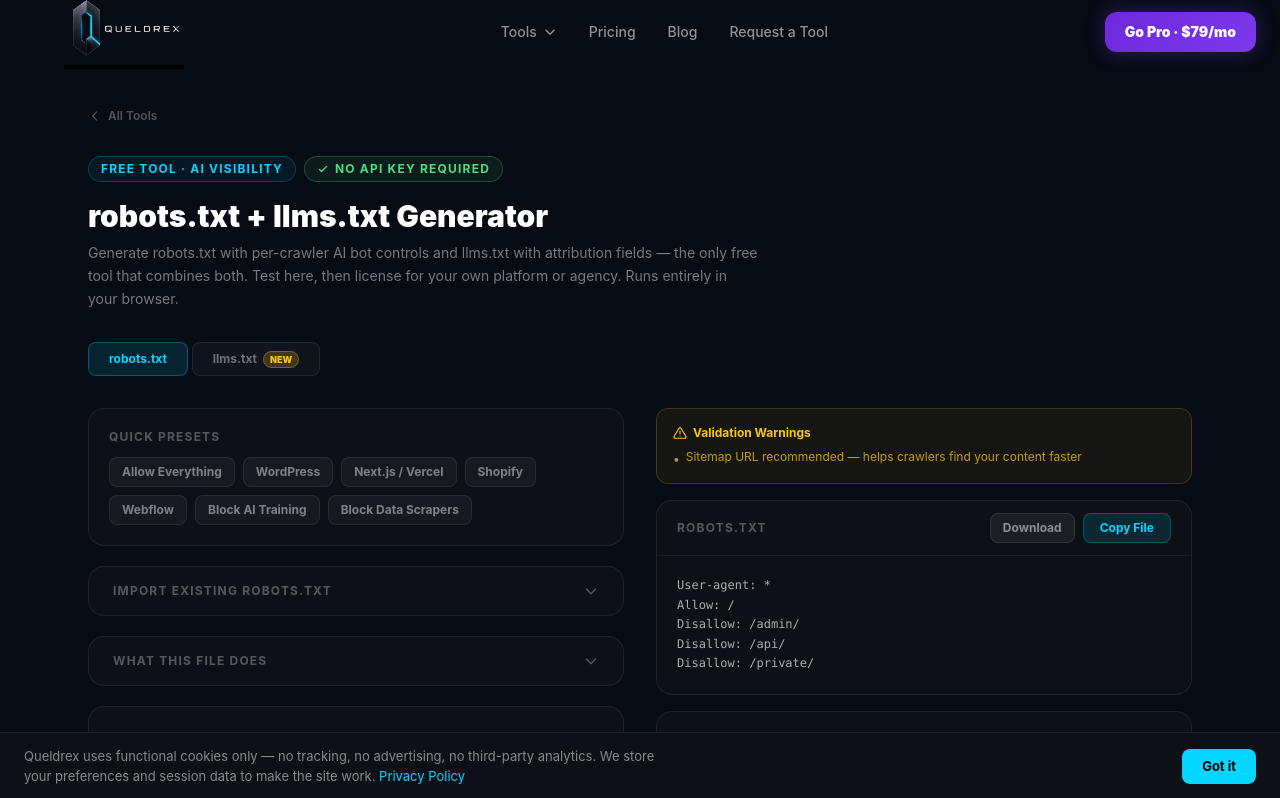
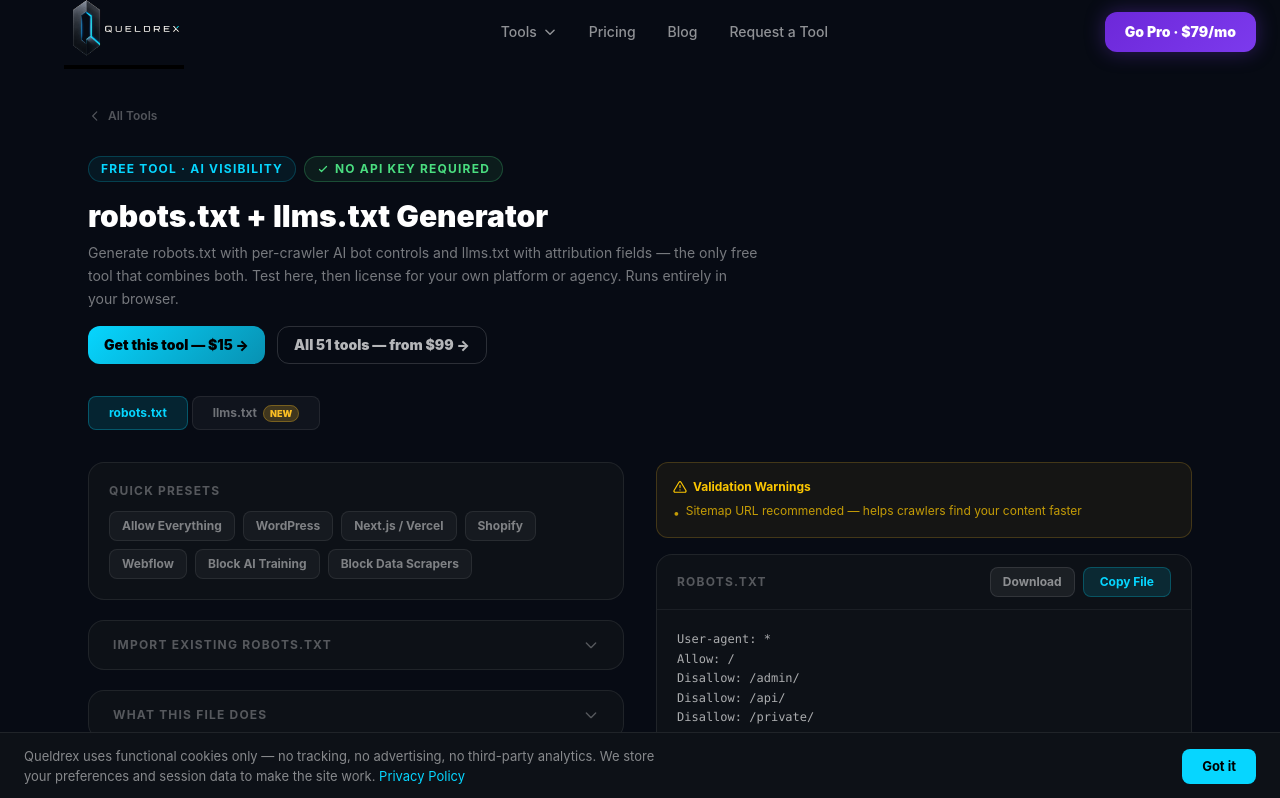
Before and after one commit to Queldrex/tools-platform, a Next.js app: page /tools/robots-generator in a window 1280 px wide. Shown: the top 798 px of the page. Built offline with nearby package versions, Linux system fonts and the light colour scheme.

Commit message:
feat: robots-generator v2 — URL path tester, pricing CTAs, license CTA

```diff
--- a/app/tools/robots-generator/page.tsx
+++ b/app/tools/robots-generator/page.tsx
@@ -505,9 +505,13 @@ export default function RobotsTxtGeneratorPage() {
             </div>
           </div>
           <h1 className="text-3xl font-black text-white mb-2">robots.txt + llms.txt Generator</h1>
-          <p className="text-white/45 text-sm leading-relaxed max-w-2xl">
+          <p className="text-white/45 text-sm leading-relaxed max-w-2xl mb-4">
             Generate robots.txt with per-crawler AI bot controls and llms.txt with attribution fields — the only free tool that combines both. Test here, then license for your own platform or agency. Runs entirely in your browser.
           </p>
+          <div className="flex gap-3 flex-wrap">
+            <Link href="/pricing" className="inline-flex items-center gap-1.5 px-4 py-2 rounded-xl text-sm font-black text-black" style={{ background: 'linear-gradient(135deg,#06d6ff,#0891b2)' }}>Get this tool — $15 →</Link>
+            <Link href="/pricing" className="inline-flex items-center gap-1.5 px-4 py-2 rounded-xl text-sm font-black border text-white/70" style={{ borderColor: 'rgba(255,255,255,0.15)' }}>All 51 tools — from $99 →</Link>
+          </div>
         </div>
 
         {/* Tab switcher */}
@@ -1359,6 +1363,14 @@ export default function RobotsTxtGeneratorPage() {
             ))}
           </div>
         </div>
+        <div className="mt-14 rounded-2xl border p-6 text-center" style={{ background: 'rgba(6,214,255,0.04)', borderColor: 'rgba(6,214,255,0.12)' }}>
+          <p className="text-white font-black mb-1">Add robots.txt generation to your platform</p>
+          <p className="text-white/40 text-sm mb-4">30+ crawlers, AI training blocker, LLMs.txt, URL tester. One-time license.</p>
+          <div className="flex gap-3 justify-center flex-wrap">
+            <Link href="/pricing" className="px-5 py-2.5 rounded-xl text-sm font-black text-black" style={{ background: 'linear-gradient(135deg,#06d6ff,#0891b2)' }}>Get this tool — $15 →</Link>
+            <Link href="/pricing" className="px-5 py-2.5 rounded-xl text-sm font-black border text-white/70" style={{ borderColor: 'rgba(255,255,255,0.1)' }}>All 51 tools — from $99 →</Link>
+          </div>
+        </div>
       </main>
       <Footer />
     </div>
```
